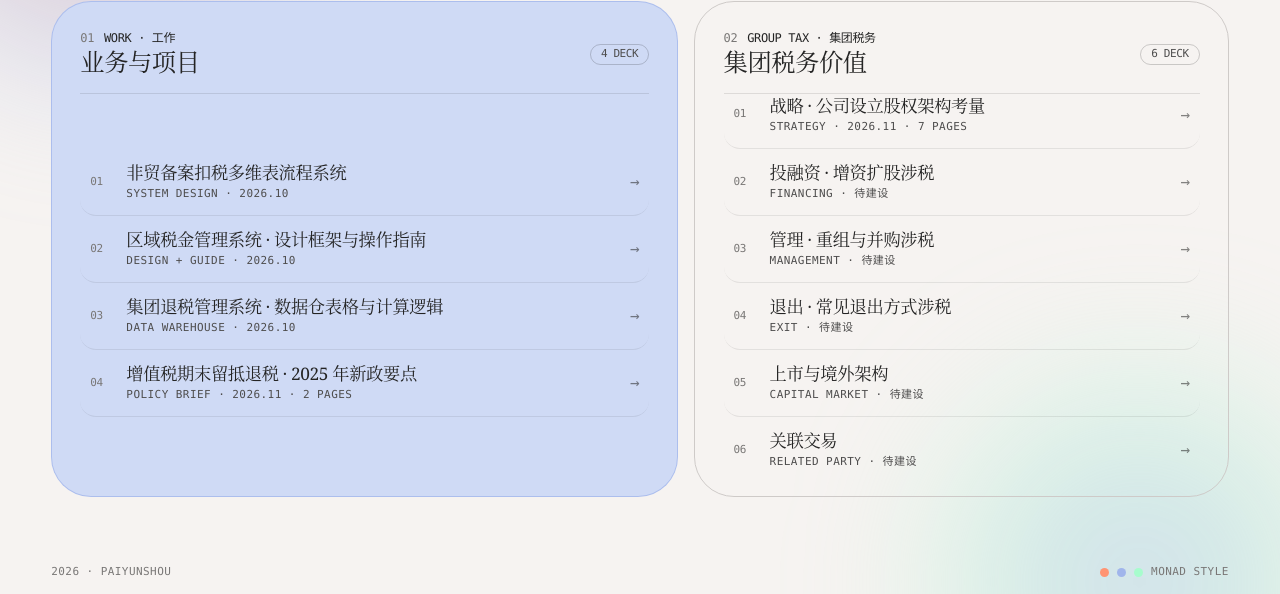
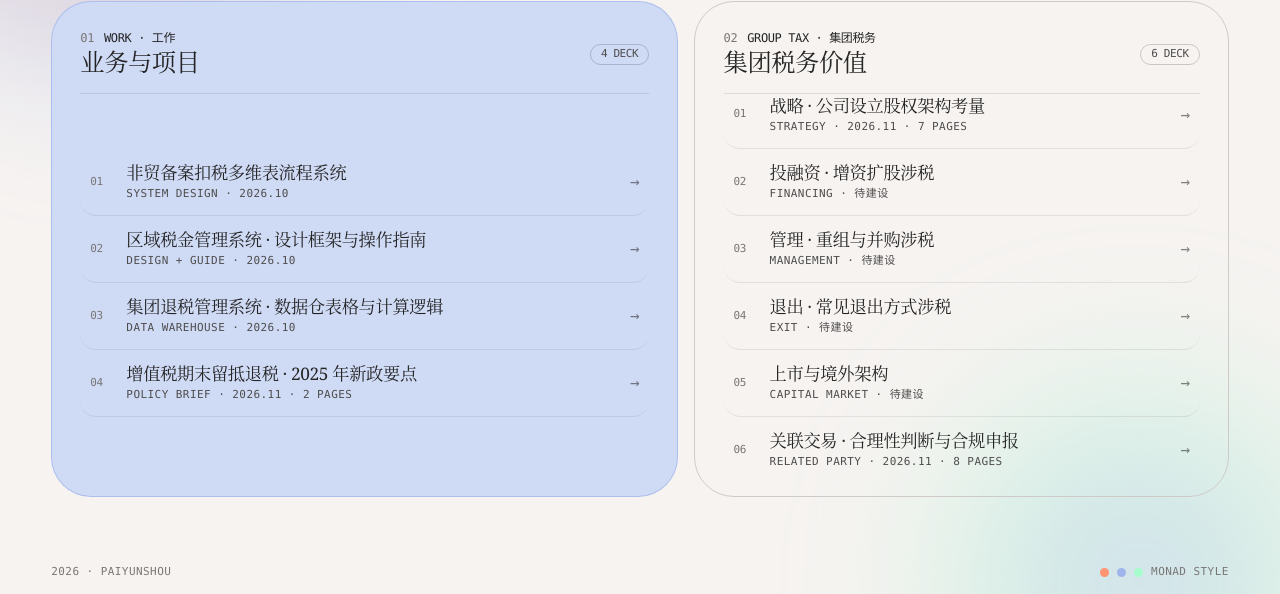
Before and after one commit to Paiyunshou/slides, a plain HTML site: page index.html in a window 1280 px wide. Shown: the part 206-800 px from the top of the page. Drawn offline with Linux system fonts and the light colour scheme.

Commit message:
chore(06): 右卡 06 关联交易 上线 8 页

```diff
--- a/index.html
+++ b/index.html
@@ -317,8 +317,8 @@ footer .swatch.c{background:var(--mint)}
         </a>        <a class="item" href="./related-party.html">
           <span class="idx">06</span>
           <span class="body">
-            <span class="t">关联交易</span>
-            <span class="m">RELATED PARTY · 待建设</span>
+            <span class="t">关联交易 · 合理性判断与合规申报</span>
+            <span class="m">RELATED PARTY · 2026.11 · 8 PAGES</span>
           </span>
           <span class="arw">→</span>
         </a>
```
